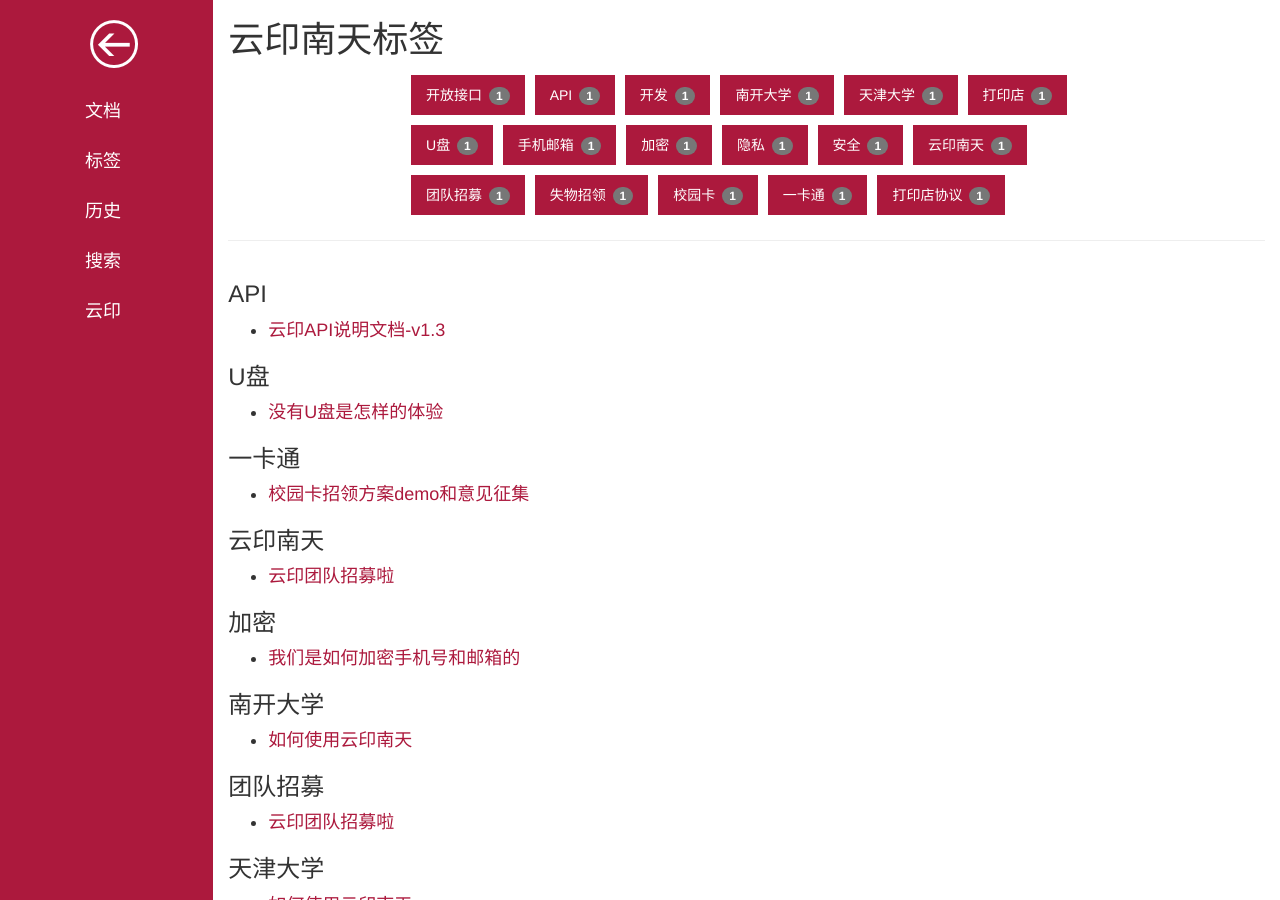
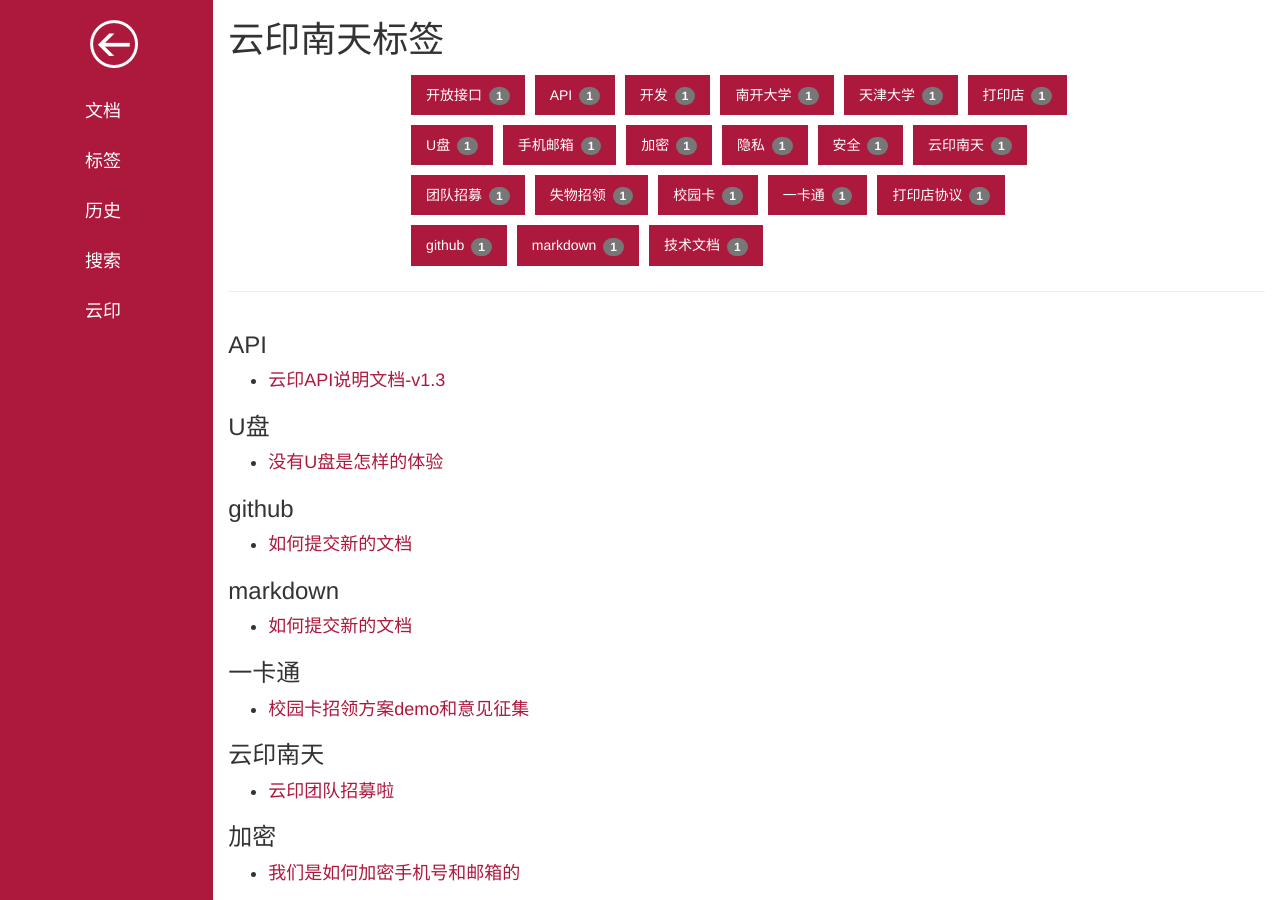
Before and after one commit to YunYinORG/print, a Jekyll site: the page built from tags/index.html, in a window 1280 px wide and 900 px high. Built offline with Jekyll 4.4.1, drawn with Linux system fonts in a browser that asks for light colours; nearby versions of some CDN libraries; Markdown is read by kramdown in place of the engine named in the settings.

Commit message:
Update 2015-05-02-how-to-use-github.md
修改格式问题

```diff
--- a/_posts/2015-05-02-how-to-use-github.md
+++ b/_posts/2015-05-02-how-to-use-github.md
@@ -1,11 +1,12 @@
 ---
 layout: post
-title: github使用
+title: 如何提交新的文档
 date: 2015-05-02 22:30
 description: github使用
-category:使用说明
-tags:github markdown
+category: 使用说明
+tags: github markdown 技术文档
 ---
+
 1.	在https://windows.github.com/ 下载安装github for windows版，注册账户
 2.	转至https://github.com/登陆
 3.	转至https://github.com/nkumstc/print 点击fork
```
